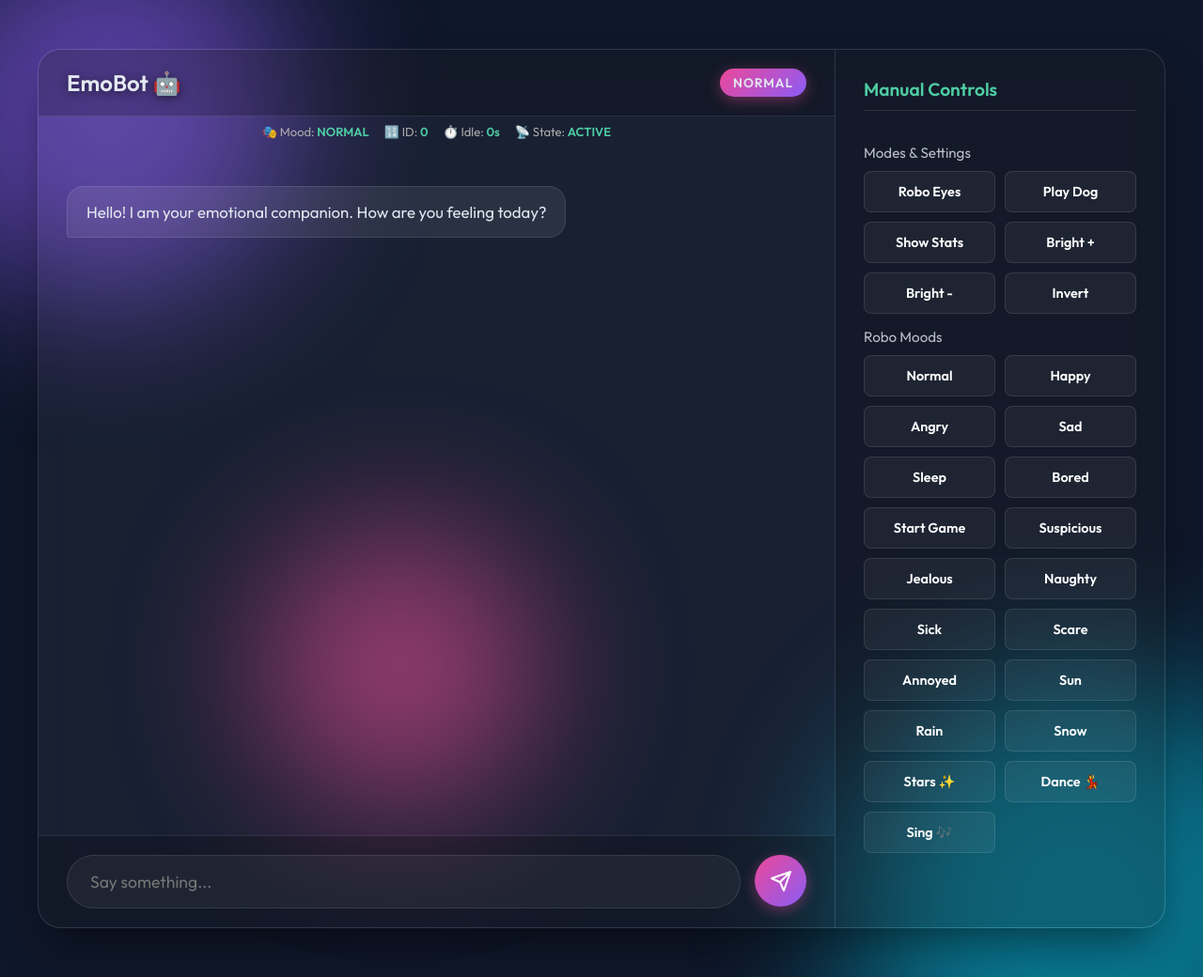
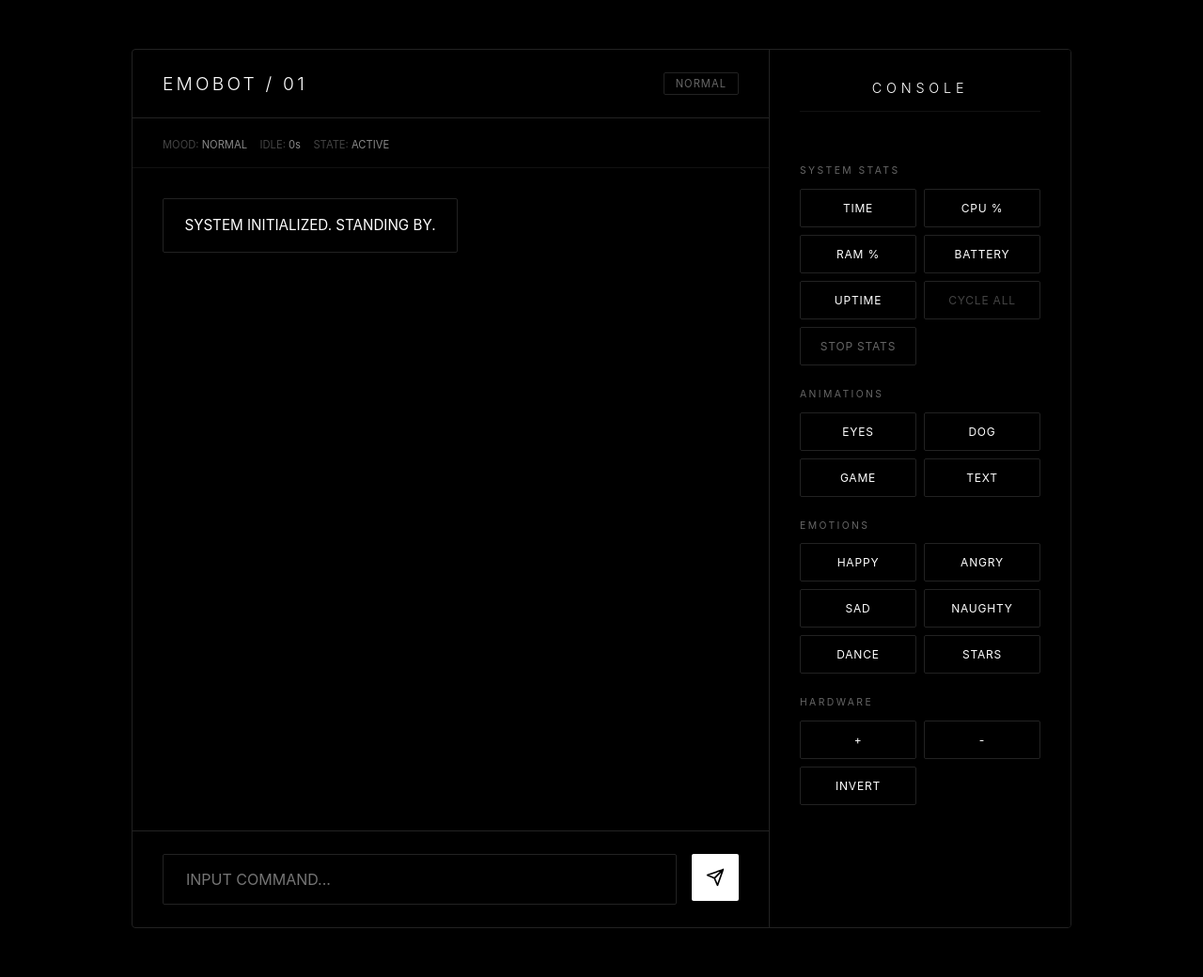
Before and after one commit to PrithvirajSinghChauhan8444/Led_matrix, a Flask app: page / in a window 1280 px wide. Shown: the whole page at 94% size. Run offline with Flask 3, Linux system fonts and the light colour scheme.

Commit message:
refactor: redesign UI with minimalist aesthetic and add system stat trigger functionality problem: Text is mirrored

```diff
--- a/web/app.py
+++ b/web/app.py
@@ -333,59 +333,53 @@ def system_status():
         },
     }
 
-@app.route("/show_stats")
-def show_stats():
-    global manual_stats, last_interaction, stats_index, stats_cycle_timer
-    manual_stats = True
-    last_interaction = time.time()  # Reset idle to prevent sleep
-    stats_index = 0
-    stats_cycle_timer = 0
-    # Send first stat
+@app.route("/show_stat/<stat_name>")
+def trigger_stat(stat_name):
+    global manual_stats, last_interaction, stats_index
+    # Map friendly names to internal indices if needed, or just send immediately
     snapshot = system_monitor.get_snapshot()
-    stat_text = ""
-    if stats_labels[stats_index] == "Time":
+    stat_text = "N/A"
+
+    if stat_name.lower() == "time":
         import datetime
-        now = datetime.datetime.now()
-        stat_text = now.strftime("%H:%M")
-    elif stats_labels[stats_index] == "Battery":
+        stat_text = datetime.datetime.now().strftime("%H:%M")
+    elif stat_name.lower() == "battery":
         if snapshot.get("battery_percent") is not None:
             plugged = "+" if snapshot.get("battery_plugged") else "-"
             stat_text = f"B{snapshot['battery_percent']}{plugged}"
-        else:
-            stat_text = "B N/A"
-    elif stats_labels[stats_index] == "CPU":
+    elif stat_name.lower() == "cpu":
         cpu = snapshot.get("cpu_percent")
-        if cpu is not None:
-            stat_text = f"C{int(cpu)}%"
-        else:
-            stat_text = "C N/A"
-    elif stats_labels[stats_index] == "GPU":
-        temp = snapshot.get("gpu_temp_c")
-        if temp is not None:
-            stat_text = f"G{int(temp)}C"
-        else:
-            stat_text = "G N/A"
-    elif stats_labels[stats_index] == "RAM":
+        stat_text = f"C{int(cpu)}%" if cpu is not None else "C N/A"
+    elif stat_name.lower() == "ram":
         ram = snapshot.get("ram_percent")
-        if ram is not None:
-            stat_text = f"R{int(ram)}%"
-        else:
-            stat_text = "R N/A"
-    elif stats_labels[stats_index] == "Uptime":
+        stat_text = f"R{int(ram)}%" if ram is not None else "R N/A"
+    elif stat_name.lower() == "uptime":
         secs = snapshot.get("uptime_secs", 0)
         hours = secs // 3600
         mins = (secs % 3600) // 60
         stat_text = f"U{hours}:{mins:02d}"
-    elif stats_labels[stats_index] == "Internet":
-        net_up = snapshot.get("network_up", False)
-        stat_text = "ON" if net_up else "OFF"
+    elif stat_name.lower() == "stop":
+        manual_stats = False
+        return {"status": "cycling stopped"}
+
+    manual_stats = True
+    last_interaction = time.time()
 
     try:
         requests.get(f"http://{ESP32_IP}/text?msg={stat_text}", timeout=1)
         requests.get(f"http://{ESP32_IP}/mode?set=99", timeout=1)
     except Exception:
         pass
-    return {"status": "stats started"}
+    return {"status": f"stat {stat_name} triggered", "text": stat_text}
+
+@app.route("/show_stats")
+def show_stats_cycle():
+    global manual_stats, last_interaction, stats_index, stats_cycle_timer
+    manual_stats = True
+    last_interaction = time.time()
+    stats_index = 0
+    stats_cycle_timer = 0
+    return {"status": "stats cycling started"}
 
 @app.route("/control", methods=["POST"])
 def manual_control():
--- a/web/static/script.js
+++ b/web/static/script.js
@@ -19,30 +19,15 @@ function appendMessage(role, text) {
 
 function updateMood(tag) {
     moodBadge.textContent = tag;
-    moodBadge.classList.remove('glitch');
-    if (tag === 'SCARE' || tag === 'ANGRY') {
-        moodBadge.classList.add('glitch');
-        moodBadge.style.background = 'linear-gradient(135deg, #ef4444, #dc2626)';
-    } else if (tag === 'HAPPY' || tag === 'DANCE') {
-        moodBadge.style.background = 'linear-gradient(135deg, #22c55e, #16a34a)';
-    } else if (tag === 'SAD') {
-        moodBadge.style.background = 'linear-gradient(135deg, #3b82f6, #1d4ed8)';
-    } else if (tag === 'NAUGHTY' || tag === 'SUSPICIOUS') {
-        moodBadge.style.background = 'linear-gradient(135deg, #f97316, #ea580c)';
-    } else if (tag === 'JEALOUS') {
-        moodBadge.style.background = 'linear-gradient(135deg, #84cc16, #65a30d)';
-    } else if (tag === 'SING') {
-        moodBadge.style.background = 'linear-gradient(135deg, #06b6d4, #0891b2)';
-    } else if (tag === 'STARS') {
-        moodBadge.style.background = 'linear-gradient(135deg, #eab308, #ca8a04)';
-    } else if (tag === 'SLEEP') {
-        moodBadge.style.background = 'linear-gradient(135deg, #6366f1, #4f46e5)';
-    } else if (tag === 'BORED') {
-        moodBadge.style.background = 'linear-gradient(135deg, #78716c, #57534e)';
-    } else if (tag.startsWith('WEATHER')) {
-        moodBadge.style.background = 'linear-gradient(135deg, #eab308, #f97316)';
+    moodBadge.style.background = 'transparent';
+    moodBadge.style.color = '#fff';
+    moodBadge.style.borderColor = '#222';
+
+    if (tag === 'NORMAL') {
+        moodBadge.style.color = '#666';
     } else {
-        moodBadge.style.background = 'linear-gradient(135deg, #ec4899, #8b5cf6)';
+        moodBadge.style.color = '#fff';
+        moodBadge.style.borderColor = '#fff';
     }
 }
 
@@ -147,12 +132,24 @@ function showStats() {
     fetch('/show_stats');
 }
 
+async function triggerStat(name) {
+    try {
+        const res = await fetch(`/show_stat/${name}`);
+        const data = await res.json();
+        if (data.text) {
+            appendMessage('assistant', `[SYSTEM] ${name.toUpperCase()}: ${data.text}`);
+        }
+    } catch (e) {
+        console.error("Stat trigger failed", e);
+    }
+}
+
 // --- Live mood polling ---
 const BAR_COLORS = {
-    HAPPY:'#22c55e', SAD:'#3b82f6', ANGRY:'#ef4444', NAUGHTY:'#f97316',
-    SUSPICIOUS:'#fb923c', JEALOUS:'#84cc16', ANNOYED:'#f43f5e', SICK:'#a3e635',
-    SCARE:'#dc2626', BORED:'#78716c', SLEEP:'#6366f1', STARS:'#eab308',
-    DANCE:'#10b981', SING:'#06b6d4', NORMAL:'#8b5cf6'
+    HAPPY:'#fff', SAD:'#aaa', ANGRY:'#fff', NAUGHTY:'#fff',
+    SUSPICIOUS:'#888', JEALOUS:'#888', ANNOYED:'#888', SICK:'#444',
+    SCARE:'#fff', BORED:'#444', SLEEP:'#222', STARS:'#fff',
+    DANCE:'#fff', SING:'#fff', NORMAL:'#666'
 };
 
 setInterval(async () => {
--- a/web/static/style.css
+++ b/web/static/style.css
@@ -1,35 +1,37 @@
+:root {
+    --bg: #000;
+    --fg: #fff;
+    --accent: #fff;
+    --gray: #111;
+    --border: #222;
+    --hover: #1a1a1a;
+}
+
 * { box-sizing: border-box; margin: 0; padding: 0; }
+
 body {
-    font-family: 'Outfit', sans-serif;
-    background: #0f172a;
-    color: #e2e8f0;
+    font-family: -apple-system, BlinkMacSystemFont, "Segoe UI", Roboto, Arial, sans-serif;
+    background: var(--bg);
+    color: var(--fg);
     height: 100vh;
     display: flex;
     justify-content: center;
     align-items: center;
     overflow: hidden;
-    position: relative;
 }
-.circles { position: absolute; width: 100%; height: 100%; z-index: -1; overflow: hidden; }
-.circle { position: absolute; border-radius: 50%; filter: blur(80px); opacity: 0.6; animation: float 10s infinite ease-in-out alternate; }
-.circle-1 { width: 400px; height: 400px; background: #8b5cf6; top: -100px; left: -100px; }
-.circle-2 { width: 500px; height: 500px; background: #06b6d4; bottom: -150px; right: -100px; animation-delay: -3s; }
-.circle-3 { width: 300px; height: 300px; background: #ec4899; bottom: 20%; left: 20%; animation-delay: -5s; }
 
-@keyframes float { 100% { transform: translateY(30px) translateX(20px); } }
+.circles { display: none; } /* Hide the colorful circles */
 
 .glass-container {
     width: 95%;
-    max-width: 1200px;
+    max-width: 1000px;
     height: 90vh;
     display: flex;
     flex-direction: row;
-    background: rgba(255, 255, 255, 0.04);
-    backdrop-filter: blur(16px);
-    -webkit-backdrop-filter: blur(16px);
-    border: 1px solid rgba(255, 255, 255, 0.1);
-    border-radius: 24px;
-    box-shadow: 0 25px 50px -12px rgba(0, 0, 0, 0.5);
+    background: var(--bg);
+    border: 1px solid var(--border);
+    border-radius: 4px;
+    box-shadow: 0 40px 100px rgba(0,0,0,0.8);
     overflow: hidden;
 }
 
@@ -37,161 +39,163 @@ body {
     flex: 1;
     display: flex;
     flex-direction: column;
-    border-right: 1px solid rgba(255, 255, 255, 0.1);
-    min-width: 300px;
+    border-right: 1px solid var(--border);
+    min-width: 350px;
 }
 
 .control-section {
-    width: 350px;
-    padding: 30px;
+    width: 320px;
+    padding: 2rem;
     display: flex;
     flex-direction: column;
-    background: rgba(0,0,0,0.2);
+    background: var(--bg);
     overflow-y: auto;
 }
 
 .control-section h3 {
-    margin-bottom: 20px;
-    font-weight: 600;
-    color: #4ecca3;
-    border-bottom: 1px solid rgba(255,255,255,0.1);
-    padding-bottom: 10px;
-    font-size: 1.2rem;
+    margin-bottom: 2rem;
+    font-weight: 300;
+    color: var(--fg);
+    border-bottom: 1px solid var(--gray);
+    padding-bottom: 1rem;
+    font-size: 0.9rem;
+    text-transform: uppercase;
+    letter-spacing: 0.3rem;
+    text-align: center;
 }
 
 .control-section h4 {
-    margin: 15px 0 10px 0;
+    margin: 1.5rem 0 0.8rem 0;
     font-weight: 400;
-    opacity: 0.8;
-    font-size: 0.95rem;
+    color: #666;
+    font-size: 0.65rem;
+    text-transform: uppercase;
+    letter-spacing: 0.15rem;
 }
 
 .btn-grid {
     display: grid;
     grid-template-columns: 1fr 1fr;
-    gap: 10px;
+    gap: 8px;
 }
 
 .control-section button {
     width: 100%;
-    height: auto;
-    border-radius: 8px;
+    border-radius: 2px;
     padding: 12px;
     font-family: inherit;
-    font-size: 0.9rem;
-    font-weight: 600;
-    color: white;
-    box-shadow: none;
-    border: 1px solid rgba(255,255,255,0.1);
-    background: rgba(255,255,255,0.05);
+    font-size: 0.75rem;
+    font-weight: 400;
+    color: var(--fg);
+    border: 1px solid var(--border);
+    background: transparent;
     cursor: pointer;
-    transition: all 0.2s ease;
-    display: inline-block;
+    transition: all 0.2s;
+    text-transform: uppercase;
+    letter-spacing: 0.05rem;
 }
 
 .control-section button:hover {
-    background: rgba(255,255,255,0.15);
-    transform: translateY(-2px);
-}
-.control-section button:active {
-    transform: translateY(1px);
+    background: var(--fg);
+    color: var(--bg);
+    border-color: var(--fg);
 }
 
 header {
-    padding: 20px 30px;
-    border-bottom: 1px solid rgba(255, 255, 255, 0.1);
+    padding: 1.5rem 2rem;
+    border-bottom: 1px solid var(--border);
     display: flex;
     justify-content: space-between;
     align-items: center;
-    background: rgba(0,0,0,0.2);
 }
 
-h1 { font-size: 1.5rem; font-weight: 600; text-shadow: 0 2px 10px rgba(0,0,0,0.5); margin: 0;}
+h1 { font-size: 1.2rem; font-weight: 300; letter-spacing: 0.2rem; text-transform: uppercase; }
+
 .mood-badge {
-    background: linear-gradient(135deg, #ec4899, #8b5cf6);
-    padding: 6px 14px;
-    border-radius: 20px;
-    font-size: 0.85rem;
-    font-weight: 600;
+    border: 1px solid var(--border);
+    padding: 4px 12px;
+    border-radius: 2px;
+    font-size: 0.7rem;
+    font-weight: 400;
     letter-spacing: 1px;
-    box-shadow: 0 4px 15px rgba(236, 72, 153, 0.4);
-    transition: all 0.3s ease;
+    background: transparent;
+    color: #666;
 }
-.mood-badge.glitch { animation: glitch-anim 0.2s linear infinite alternate; }
-@keyframes glitch-anim { 0% { transform: translate(2px, 1px); } 100% { transform: translate(-2px, -1px); } }
+
+#live-stats {
+    padding: 1rem 2rem;
+    border-bottom: 1px solid var(--gray);
+}
+
+#live-stats span {
+    font-size: 0.7rem;
+    color: #444;
+}
+
+#live-stats strong {
+    color: #888;
+    font-weight: 400;
+}
 
 .chat-wrapper {
     flex: 1;
-    padding: 30px;
+    padding: 2rem;
     overflow-y: auto;
     display: flex;
     flex-direction: column;
-    gap: 20px;
-    scroll-behavior: smooth;
+    gap: 1.5rem;
 }
-.chat-wrapper::-webkit-scrollbar { width: 6px; }
-.chat-wrapper::-webkit-scrollbar-thumb { background: rgba(255,255,255,0.2); border-radius: 10px; }
 
-.message { display: flex; animation: fade-in 0.3s ease-out forwards; }
-@keyframes fade-in { from { opacity: 0; transform: translateY(10px); } to { opacity: 1; transform: translateY(0); } }
+.message { display: flex; }
 
 .bubble {
-    max-width: 80%;
-    padding: 14px 20px;
-    border-radius: 18px;
-    font-size: 1.05rem;
-    line-height: 1.5;
-    word-wrap: break-word;
+    max-width: 85%;
+    padding: 1rem 1.4rem;
+    border-radius: 2px;
+    font-size: 0.95rem;
+    line-height: 1.6;
 }
+
 .user { justify-content: flex-end; }
 .user .bubble {
-    background: linear-gradient(135deg, #0ea5e9, #6366f1);
-    border-bottom-right-radius: 4px;
-    box-shadow: 0 4px 15px rgba(14, 165, 233, 0.3);
+    background: #111;
+    border: 1px solid #222;
 }
+
 .assistant .bubble {
-    background: rgba(255, 255, 255, 0.08);
-    border-bottom-left-radius: 4px;
-    border: 1px solid rgba(255,255,255,0.1);
+    background: transparent;
+    border: 1px solid var(--border);
 }
-.blink-cursor::after {
-    content: '|'; animation: blink 1s step-start infinite; color: #38bdf8;
-}
-@keyframes blink { 50% { opacity: 0; } }
 
 .input-area {
-    padding: 20px 30px;
-    background: rgba(0,0,0,0.2);
-    border-top: 1px solid rgba(255, 255, 255, 0.1);
+    padding: 1.5rem 2rem;
+    border-top: 1px solid var(--border);
     display: flex;
-    gap: 15px;
+    gap: 1rem;
 }
+
 input {
     flex: 1;
-    background: rgba(255, 255, 255, 0.05);
-    border: 1px solid rgba(255, 255, 255, 0.1);
-    padding: 16px 24px;
-    border-radius: 30px;
+    background: transparent;
+    border: 1px solid var(--border);
+    padding: 1rem 1.5rem;
+    border-radius: 2px;
     color: white;
-    font-size: 1.1rem;
+    font-size: 1rem;
     outline: none;
     font-family: inherit;
-    transition: all 0.3s ease;
 }
+
 input:focus {
-    background: rgba(255, 255, 255, 0.1);
-    border-color: rgba(255, 255, 255, 0.3);
-    box-shadow: 0 0 20px rgba(255,255,255,0.05);
+    border-color: #666;
 }
-button {
-    background: linear-gradient(135deg, #ec4899, #8b5cf6);
-    border: none;
-    border-radius: 50%;
-    width: 55px; height: 55px;
+
+.send-btn-wrap {
+    background: var(--fg);
+    border-radius: 2px;
+    width: 50px; height: 50px;
     display: flex; justify-content: center; align-items: center;
     cursor: pointer;
-    transition: all 0.2s ease;
-    box-shadow: 0 4px 15px rgba(236, 72, 153, 0.4);
 }
-button:hover { transform: scale(1.05); box-shadow: 0 6px 20px rgba(236, 72, 153, 0.6); }
-button:active { transform: scale(0.95); }
+
+.send-btn-wrap path { stroke: var(--bg); }
--- a/web/templates/index.html
+++ b/web/templates/index.html
@@ -3,82 +3,75 @@
 <head>
     <meta charset="UTF-8">
     <meta name="viewport" content="width=device-width, initial-scale=1.0">
-    <title>Emotional Companion AI</title>
+    <title>EMO / CONSOLE</title>
     <link rel="stylesheet" href="{{ url_for('static', filename='style.css') }}">
-    <link href="https://fonts.googleapis.com/css2?family=Outfit:wght@300;400;600&display=swap" rel="stylesheet">
 </head>
 <body>
-    <div class="circles">
-        <div class="circle circle-1"></div>
-        <div class="circle circle-2"></div>
-        <div class="circle circle-3"></div>
-    </div>
     <div class="glass-container main-layout">
         <div class="chat-section">
             <header>
-                <h1>EmoBot 🤖</h1>
+                <h1>EMOBOT / 01</h1>
                 <div id="mood-badge" class="mood-badge">NORMAL</div>
             </header>
-            <div id="live-stats" style="display:flex; gap:16px; justify-content:center; padding:8px 0; font-size:13px; color:#aaa; flex-wrap:wrap;">
-                <span>🎭 Mood: <strong id="stat-mood" style="color:#4ecca3">NORMAL</strong></span>
-                <span>🔢 ID: <strong id="stat-id" style="color:#4ecca3">0</strong></span>
-                <span>⏱️ Idle: <strong id="stat-idle" style="color:#4ecca3">0s</strong></span>
-                <span>📡 State: <strong id="stat-state" style="color:#4ecca3">ACTIVE</strong></span>
-            </div>
-            <div id="emotion-bars" style="padding:4px 12px 8px; font-size:12px; max-height:150px; overflow-y:auto;">
-                <div style="display:grid; grid-template-columns:80px 1fr 30px; gap:3px; align-items:center;" id="bars-container">
-                </div>
+            <div id="live-stats">
+                <span>MOOD: <strong id="stat-mood">NORMAL</strong></span> &nbsp;
+                <span>IDLE: <strong id="stat-idle">0s</strong></span> &nbsp;
+                <span>STATE: <strong id="stat-state">ACTIVE</strong></span>
             </div>
             <div class="chat-wrapper" id="chat-wrapper">
                 <div class="message assistant">
-                    <div class="bubble">Hello! I am your emotional companion. How are you feeling today?</div>
+                    <div class="bubble">SYSTEM INITIALIZED. STANDING BY.</div>
                 </div>
             </div>
             <div class="input-area">
-                <input type="text" id="user-input" placeholder="Say something..." autocomplete="off">
-                <button id="send-btn">
-                    <svg width="24" height="24" viewBox="0 0 24 24" fill="none">
-                      <path d="M22 2L11 13M22 2L15 22L11 13M11 13L2 9L22 2" stroke="white" stroke-width="2" stroke-linecap="round" stroke-linejoin="round"/>
+                <input type="text" id="user-input" placeholder="INPUT COMMAND..." autocomplete="off">
+                <div id="send-btn" class="send-btn-wrap">
+                    <svg width="20" height="20" viewBox="0 0 24 24" fill="none">
+                      <path d="M22 2L11 13M22 2L15 22L11 13M11 13L2 9L22 2" stroke="black" stroke-width="2" stroke-linecap="round" stroke-linejoin="round"/>
                     </svg>
-                </button>
+                </div>
             </div>
         </div>
         <div class="control-section">
-            <h3>Manual Controls</h3>
-            <h4>Modes & Settings</h4>
+            <h3>CONSOLE</h3>
+
+            <h4>System Stats</h4>
             <div class="btn-grid">
-                <button onclick="control('mode', '2')">Robo Eyes</button>
-                <button onclick="control('mode', 'a')">Play Dog</button>
-                <button onclick="showStats()">Show Stats</button>
-                <button onclick="control('cmd', '+')">Bright +</button>
-                <button onclick="control('cmd', '-')">Bright -</button>
-                <button onclick="control('cmd', 'i')">Invert</button>
+                <button onclick="triggerStat('time')">Time</button>
+                <button onclick="triggerStat('cpu')">CPU %</button>
+                <button onclick="triggerStat('ram')">RAM %</button>
+                <button onclick="triggerStat('battery')">Battery</button>
+                <button onclick="triggerStat('uptime')" class="full">Uptime</button>
+                <button onclick="fetch('/show_stats')" style="color:#444">Cycle All</button>
+                <button onclick="triggerStat('stop')" style="color:#666">Stop Stats</button>
             </div>
 
-            <h4>Robo Moods</h4>
+            <h4>Animations</h4>
+            <div class="btn-grid">
+                <button onclick="control('mode', '2')">Eyes</button>
+                <button onclick="control('mode', 'a')">Dog</button>
+                <button onclick="control('mood', 'GAME')">Game</button>
+                <button onclick="control('mode', '99')">Text</button>
+            </div>
+
+            <h4>Emotions</h4>
             <div class="btn-grid moods">
-                <button onclick="control('mood', 'NORMAL')">Normal</button>
                 <button onclick="control('mood', 'HAPPY')">Happy</button>
                 <button onclick="control('mood', 'ANGRY')">Angry</button>
                 <button onclick="control('mood', 'SAD')">Sad</button>
-                <button onclick="control('mood', 'SLEEP')">Sleep</button>
-                <button onclick="control('mood', 'BORED')">Bored</button>
-                <button onclick="control('mood', 'GAME')">Start Game</button>
-                <button onclick="control('mood', 'SUSPICIOUS')">Suspicious</button>
-                <button onclick="control('mood', 'JEALOUS')">Jealous</button>
                 <button onclick="control('mood', 'NAUGHTY')">Naughty</button>
-                <button onclick="control('mood', 'SICK')">Sick</button>
-                <button onclick="control('mood', 'SCARE')">Scare</button>
-                <button onclick="control('mood', 'ANNOYED')">Annoyed</button>
-                <button onclick="control('mood', 'WEATHER_SUN')">Sun</button>
-                <button onclick="control('mood', 'WEATHER_RAIN')">Rain</button>
-                <button onclick="control('mood', 'WEATHER_SNOW')">Snow</button>
-                <button onclick="control('mood', 'STARS')">Stars ✨</button>
-                <button onclick="control('mood', 'DANCE')">Dance 💃</button>
-                <button onclick="control('mood', 'SING')">Sing 🎶</button>
+                <button onclick="control('mood', 'DANCE')">Dance</button>
+                <button onclick="control('mood', 'STARS')">Stars</button>
+            </div>
+
+            <h4>Hardware</h4>
+            <div class="btn-grid">
+                <button onclick="control('cmd', '+')">+</button>
+                <button onclick="control('cmd', '-')">-</button>
+                <button onclick="control('cmd', 'i')" class="full">Invert</button>
             </div>
         </div>
     </div>
-    <script src="{{ url_for('static', filename='script.js') }}?v=3"></script>
+    <script src="{{ url_for('static', filename='script.js') }}?v=4"></script>
 </body>
 </html>
```
Also changed, not shown: ollama_bot.py (+79 -28 lines), 1 other file.
